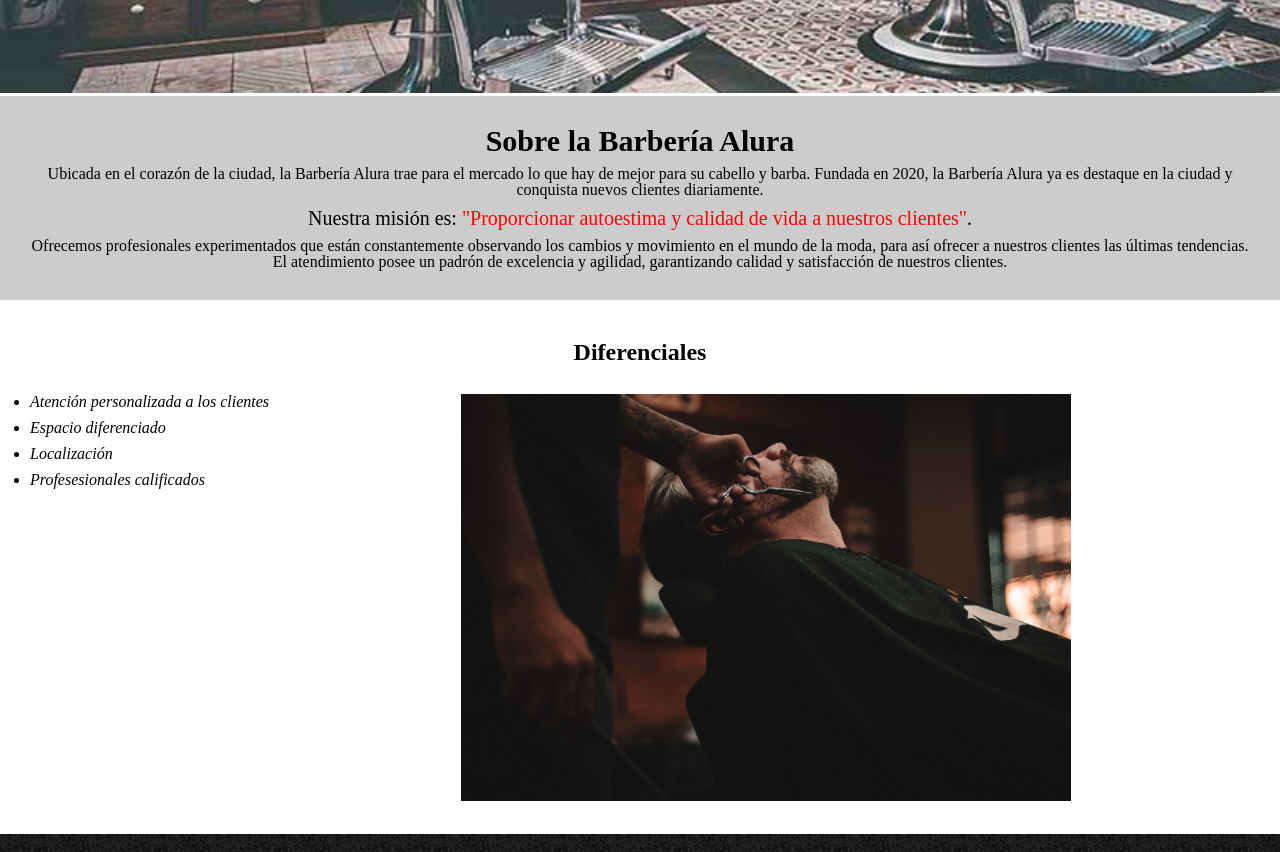
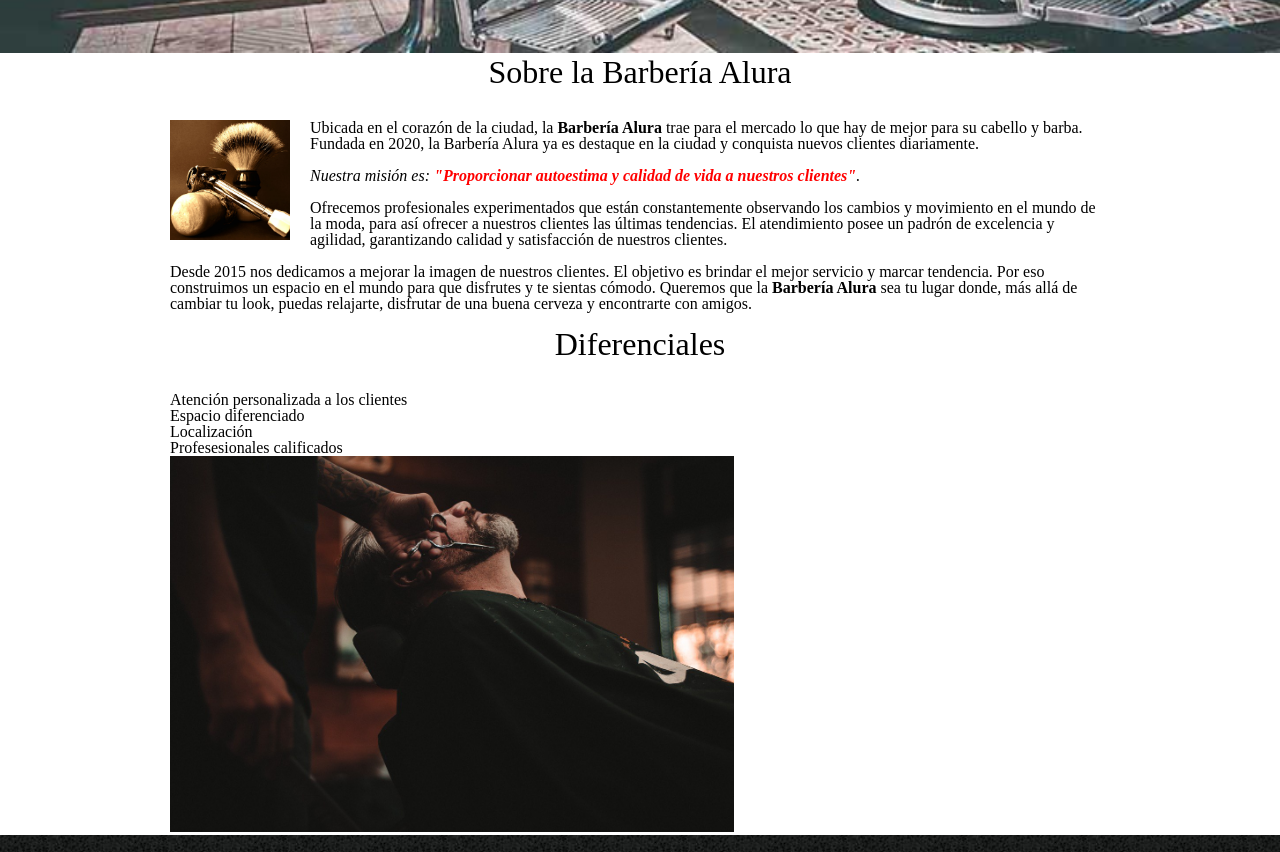
Before and after one commit to fcicerelli/Barberia_Alura, a plain HTML site: page index.html in a window 1280 px wide. Shown: the part 720-1572 px from the top of the page. Drawn offline with Linux system fonts and the light colour scheme.

Commit message:
foto utensilios

```diff
--- a/index.html
+++ b/index.html
@@ -7,8 +7,7 @@
         <meta charset="UTF-8">
         <title>Barbería Alura</title>
         <link rel="stylesheet" href="./reset.css">
-        <link rel="stylesheet" href="./style-home.css">
-
+        <link rel="stylesheet" href="./style.css">
     </head>
 
     <body>
@@ -24,26 +23,28 @@
                     </ul>
                 </nav>
             </div>
-            <h1 class="titulo-principal">Barbería Alura</h1>
         </header>
+        <img class="banner" src="banner/banner.jpg">
         <main>
-            <img id="banner" src="banner/banner.jpg">
 
-            <div class="principal">
+            <section class="principal">
 
-                <h2 class="titulo-centralizado">Sobre la Barbería Alura</h2>
+                <h2 class="titulo-principal">Sobre la Barbería Alura</h2>
+
+                <img class="utensilios" src="./imagenes/utensilios.jpg" alt="Utensilios de un barbero.">
 
                 <p>Ubicada en el corazón de la ciudad, la <strong>Barbería Alura</strong> trae para el mercado lo que hay de mejor para su cabello y barba. Fundada en 2020, la Barbería Alura ya es destaque en la ciudad y conquista nuevos clientes diariamente.</p>
 
                 <p id="mision"><em>Nuestra misión es: <strong>"Proporcionar autoestima y calidad de vida a nuestros clientes"</strong>.</em></p>
 
                 <p>Ofrecemos profesionales experimentados que están constantemente observando los cambios y movimiento en el mundo de la moda, para así ofrecer a nuestros clientes las últimas tendencias. El atendimiento posee un padrón de excelencia y agilidad, garantizando calidad y satisfacción de nuestros clientes.</p>
+                <p>Desde 2015 nos dedicamos a mejorar la imagen de nuestros clientes. El objetivo es brindar el mejor servicio y marcar tendencia. Por eso construimos un espacio en el mundo para que disfrutes y te sientas cómodo. Queremos que la <strong>Barbería Alura</strong> sea tu lugar donde, más allá de cambiar tu look, puedas relajarte, disfrutar de una buena cerveza y encontrarte con amigos.</p>
 
-            </div>
+            </section>
 
-            <div class="diferenciales">
+            <section class="diferenciales">
 
-                <h3 class="titulo-centralizado">Diferenciales</h3>
+                <h3 class="titulo-principal">Diferenciales</h3>
 
                 <ul class="difereciales-lista">
                     <li class="items">Atención personalizada a los clientes</li>
@@ -54,12 +55,12 @@
 
                 <img src="diferenciales/diferenciales.jpg" class="imagenDiferenciales">
 
-            </div>
-            <footer>
-                <img src="./imagenes/logo-blanco.png" alt="">
-                <p class="copyright">&copy; Copyright Barbería Alura - 2024</p>
-            </footer>
+            </section>
         </main>
+        <footer>
+            <img src="./imagenes/logo-blanco.png" alt="">
+            <p class="copyright">&copy; Copyright Barbería Alura - 2024</p>
+        </footer>
 
     </body>
 </html>
--- a/style.css
+++ b/style.css
@@ -138,3 +138,35 @@ td, th {
     border: 1px solid #000000;
     padding: 8px 15px;
 }
+
+/* CSS para nuestra home */
+
+.banner {
+    width: 100%;
+}
+.titulo-principal {
+    text-align: center;
+    font-size: 2em;
+    margin: 0 0 1em;
+    clear: left;
+}
+.principal p {
+    margin: 0 0 1em;
+}
+.principal strong {
+    font-weight: bold;
+}
+.principal em {
+    font-style: italic;
+}
+.principal em strong{
+    color:red;
+}
+.utensilios {
+    width: 120px;
+    float: left;
+    margin: 0 20px 20px 0;
+}
+.imagenDiferenciales {
+    width: 60%;
+}
```
Also changed, not shown: imagenes/utensilios.jpg (added).
